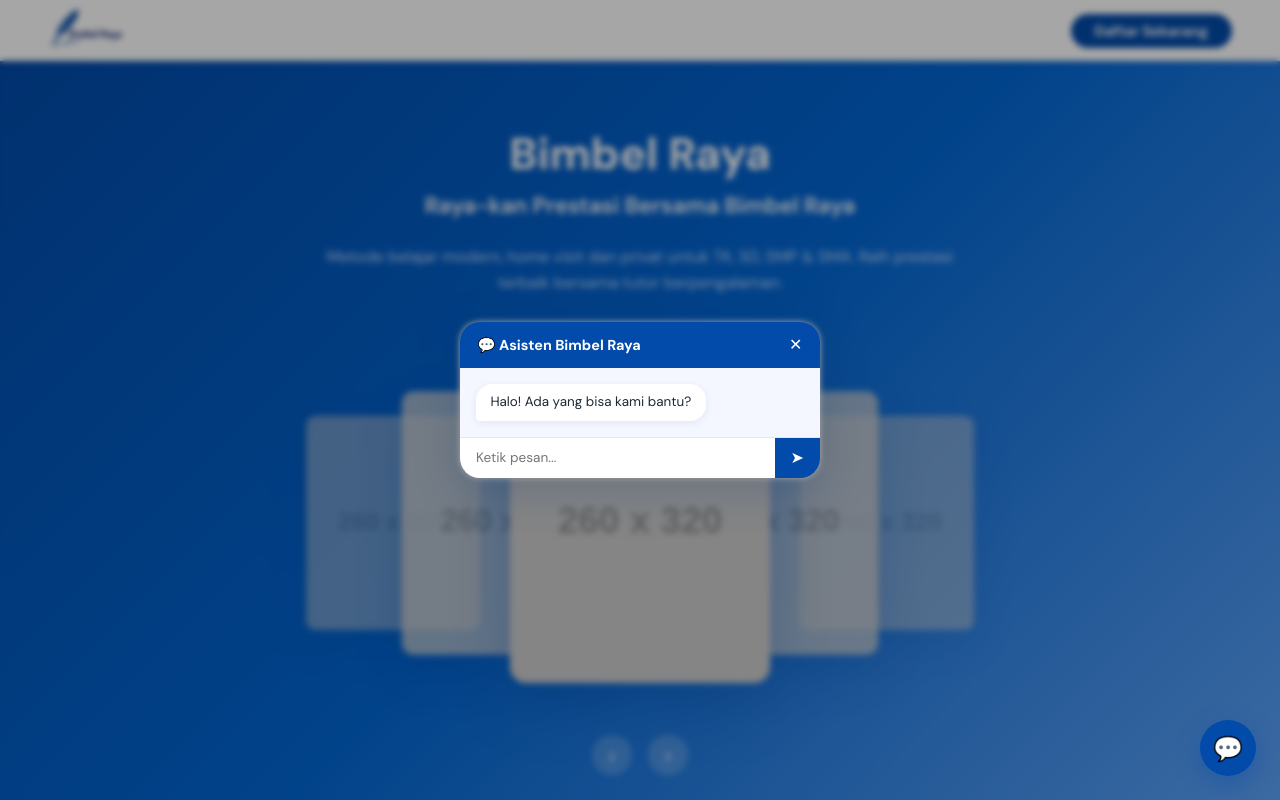
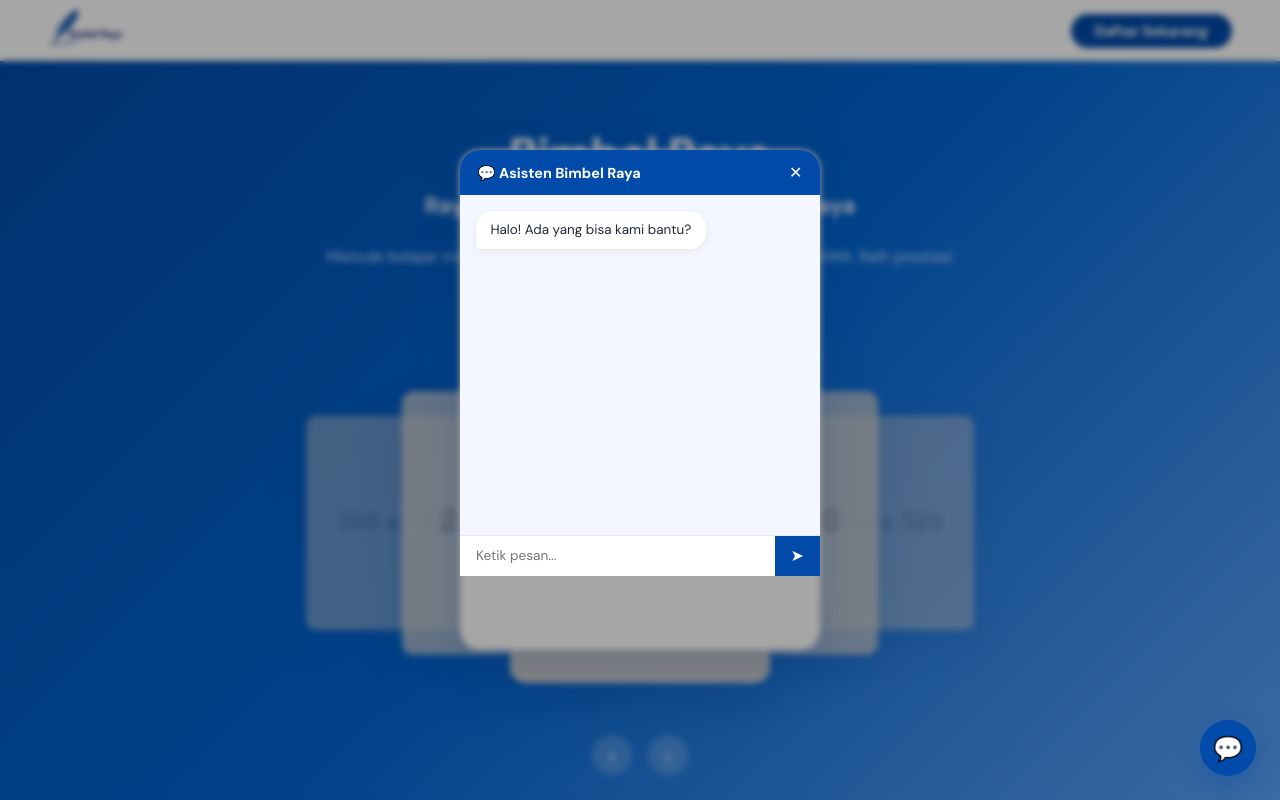
Before and after one commit to Argyaboy20/bimbelraya, a Vue app: page / in a window 1280 px wide. Both pictures are taken after a click on the button "Bantuan". Shown: the top 800 px of the page. Built offline with nearby package versions, Linux system fonts and the light colour scheme.

Commit message:
perbaikan pada halaman utama

```diff
--- a/src/views/LandingPage.vue
+++ b/src/views/LandingPage.vue
@@ -135,7 +135,7 @@
     <div v-if="showChat" class="chat-window">
       <div class="chat-header">
         <span>💬 Asisten Bimbel Raya</span>
-        <button class="chat-close" @click="showChat = false">✕</button>
+        <button class="chat-close" @click="closeChat">✕</button>
       </div>
       <div class="chat-body" ref="chatBody">
         <div v-for="(msg, i) in chatMessages" :key="i" class="chat-msg" :class="msg.from">
@@ -203,6 +203,19 @@
 
 const goToHelp = () => {
   showChat.value = !showChat.value
+  if (showChat.value) {
+    document.body.style.overflow = 'hidden'
+    document.body.style.touchAction = 'none'
+  } else {
+    document.body.style.overflow = ''
+    document.body.style.touchAction = ''
+  }
+}
+
+const closeChat = () => {
+  showChat.value = false
+  document.body.style.overflow = ''
+  document.body.style.touchAction = ''
 }
 
 const scrollChatToBottom = () => {
@@ -482,6 +495,8 @@
 })
 
 onUnmounted(() => {
+  document.body.style.overflow = ''
+  document.body.style.touchAction = ''
   clearInterval(autoPlay)
   clearTimeout(tooltipTimer)
   if (observer) observer.disconnect()
@@ -919,9 +934,9 @@
   border-radius: 9999px;
   box-shadow: 0 8px 24px rgba(2, 75, 170, 0.4);
   cursor: pointer;
-  width: 230px;
-  padding: 0 20px;
-  height: 48  px;
+  width: 240px;
+  padding: 0 12px 0 16px;
+  height: 48px;
   overflow: hidden;
   transition:
     width 0.6s cubic-bezier(0.4, 0, 0.2, 1),
@@ -930,8 +945,8 @@
   bottom: calc(16px + env(safe-area-inset-bottom));
 }
 .help-float.is-pill {
-  width: 230px;
-  padding: 0 20px;
+  width: 240px;
+  padding: 0 12px 0 16px;
   border-radius: 9999px;
   justify-content: flex-start;
 }
@@ -960,7 +975,7 @@
 }
 .help-text.visible {
   opacity: 1;
-  max-width: 200px;
+  max-width: 215px;
 }
 /* Ikon: hidden by default, animate in setelah pill → circle */
 .help-icon {
@@ -1048,10 +1063,10 @@
   position: fixed;
   inset: 0;
   margin: auto;
-  width: calc(100vw - 48px);
-  max-width: 360px;
-  height: fit-content;
-  max-height: 75vh;
+  width: calc(100vw - 32px);
+  max-width: 420px;
+  height: 80vh;
+  max-height: 80vh;
   background: #fff;
   border-radius: 20px;
   box-shadow: 0 12px 48px rgba(2, 75, 170, 0.22);
@@ -1105,7 +1120,7 @@
   flex-direction: column;
   gap: 0.6rem;
   background: #f4f7ff;
-  max-height: calc(75vh - 120px);
+  max-height: calc(80vh - 120px);
 }
 .chat-msg {
   display: flex;
@@ -1168,9 +1183,9 @@
 
 /* =====================================================
    RESPONSIVE — Mobile-first
-   @media 641px  : ditambahkan jika perlu tweak kecil
-   @media 768px  : tablet
-   @media 1024px : desktop
+   @media 641px  : tablet
+   @media 768px  : desktop
+   @media 1024px : large desktop
    ===================================================== */
 
 /* ===== TABLET (≥ 641px) ===== */
```
